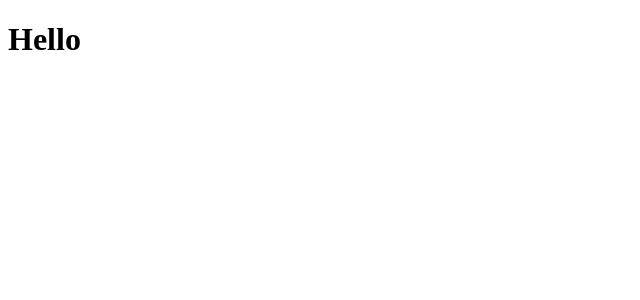
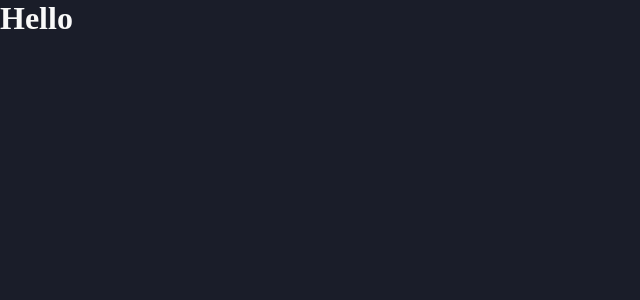
Before and after one commit to giovannalinda/disney-webapp, a React (Create React App) app: page / in a window 1280 px wide. Shown: the top 300 px of the page, without its empty margins (0-640 px from the left). Built offline with nearby package versions, Linux system fonts and the light colour scheme.

Commit message:
defining theme

```diff
--- a/src/App.tsx
+++ b/src/App.tsx
@@ -2,6 +2,7 @@ import { BrowserRouter, Routes, Route } from 'react-router-dom'
 
 import { Home } from 'pages'
 import { HOME } from 'routes'
+import { GlobalStyle } from 'ui'
 
 function App() {
   return (
@@ -9,6 +10,7 @@ function App() {
       <Routes>
         <Route path={HOME} element={<Home />} />
       </Routes>
+      <GlobalStyle />
     </BrowserRouter>
   )
 }
--- /dev/null
+++ b/src/config/index.ts
@@ -0,0 +1 @@
+export * from './theme'
--- /dev/null
+++ b/src/config/theme.ts
@@ -0,0 +1,22 @@
+export const theme = {
+  colors: {
+    black: '#000000',
+    white: '#FFFFFF',
+    neutral: {
+      100: '#F9F9F9',
+    },
+    gray: {
+      400: '#4B4E5A',
+      600: '#1A1D29',
+      700: '#090B13',
+    },
+  },
+  font: {
+    family: 'Dm Sans',
+    weigths: {
+      regular: 400,
+      medium: 500,
+      bold: 700,
+    },
+  },
+}
--- /dev/null
+++ b/src/ui/components/GlobalStyle.ts
@@ -0,0 +1,35 @@
+import { createGlobalStyle } from 'styled-components'
+import { theme } from 'config'
+
+export const GlobalStyle = createGlobalStyle`
+  * {
+    margin: 0;
+    padding: 0;
+    outline: 0;
+    box-sizing: border-box;
+  }
+
+  body {
+    background: ${theme.colors.gray[600]};
+    font-family: ${theme.font.family};
+    overflow-x: hidden;
+    color: ${theme.colors.neutral[100]};
+  }
+
+  button {
+    cursor: pointer;
+  }
+
+  a {
+    text-decoration: none;
+  }
+
+  ul {
+    list-style: none;
+  }
+
+  &::selection {
+    color: ${theme.colors.black};
+    background: ${theme.colors.neutral[100]};
+  }
+`
--- /dev/null
+++ b/src/ui/components/index.ts
@@ -0,0 +1 @@
+export * from './GlobalStyle'
--- /dev/null
+++ b/src/ui/index.ts
@@ -0,0 +1 @@
+export * from './components'
```
